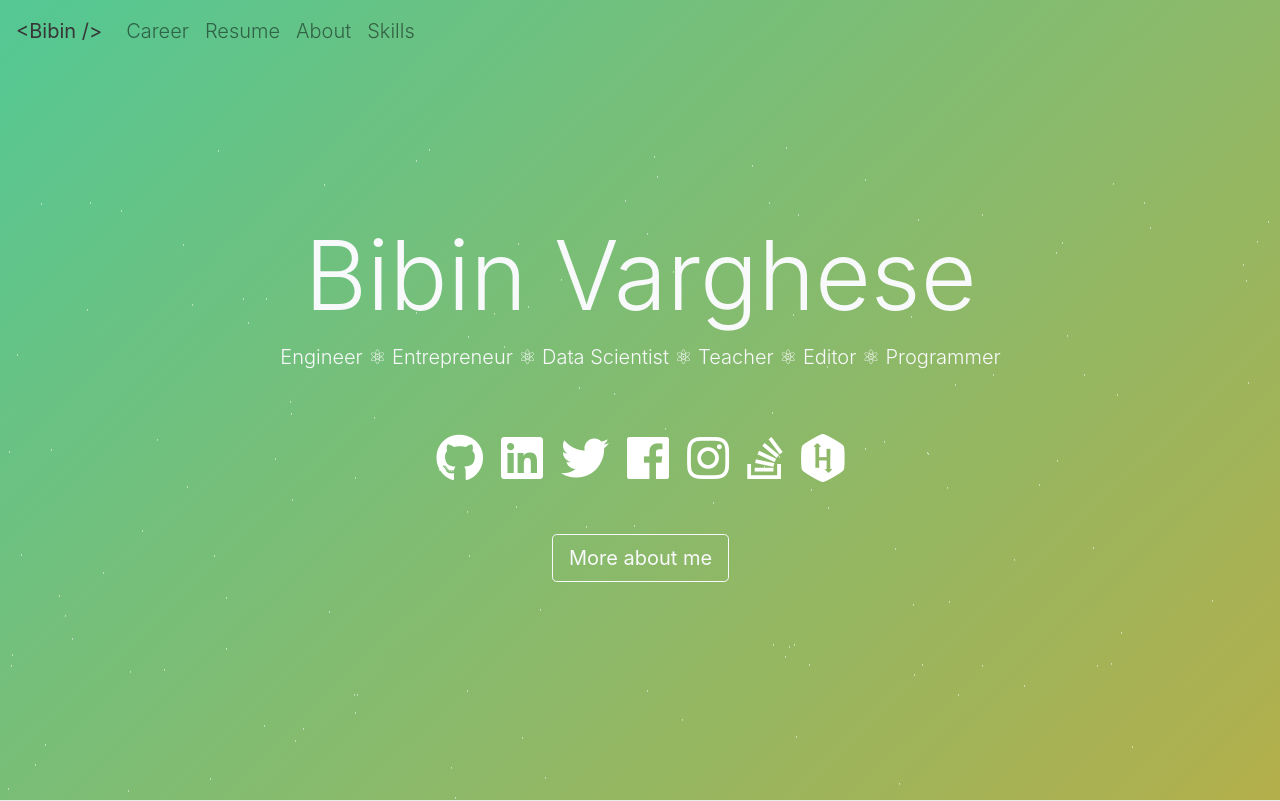
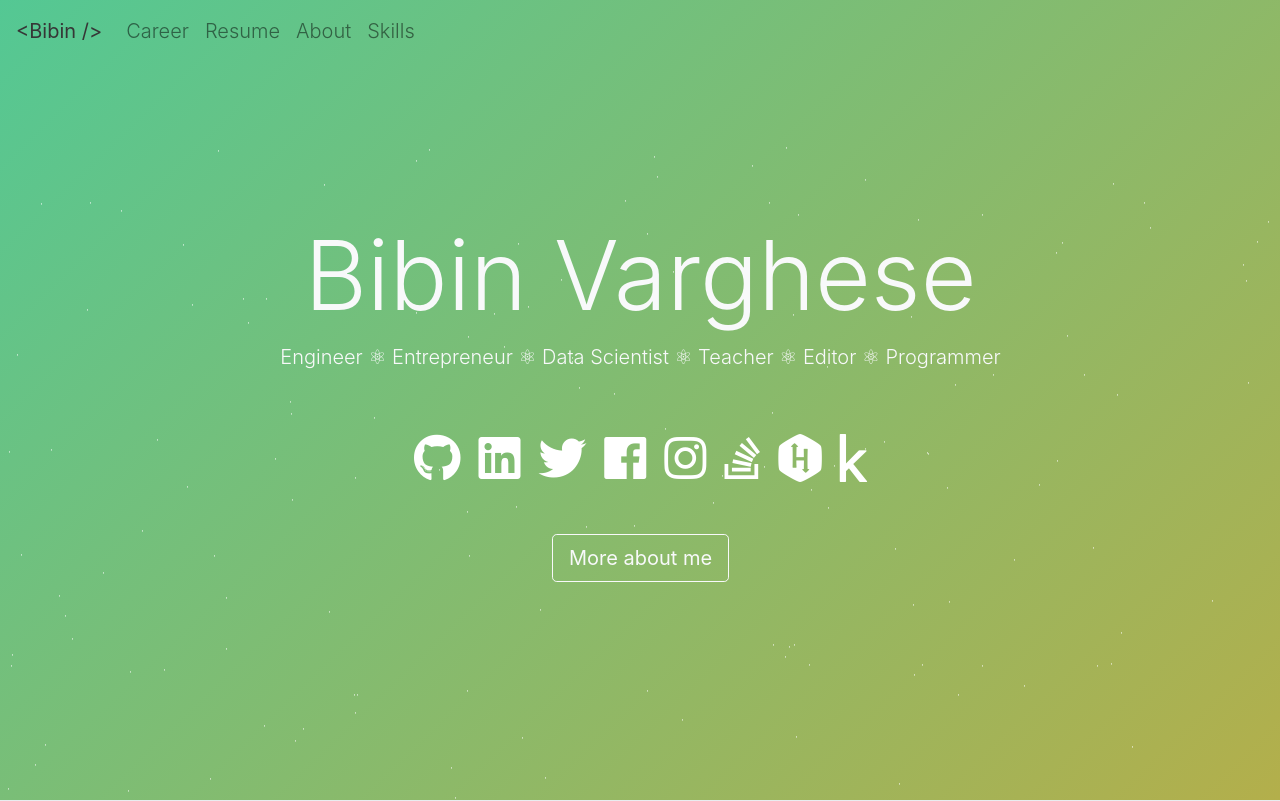
Before and after one commit to hashirshoaeb/home, a React (Create React App) app: page / in a window 1280 px wide. Shown: the top 801 px of the page. Built offline with nearby package versions, Linux system fonts and the light colour scheme; no server answers.

Commit message:
Kaggle add

```diff
--- a/src/editable-stuff/config.js
+++ b/src/editable-stuff/config.js
@@ -46,7 +46,11 @@ icons: [
 	{
       image: "fa-hackerrank",
       url: "https://www.hackerrank.com/bibinvargheset",
-	},
+  },
+  {
+    image: "fa-kaggle",
+    url: "https://www.kaggle.com/bibinvargheset",
+  },
   ],
 
   //ABOUT SECTION
```
